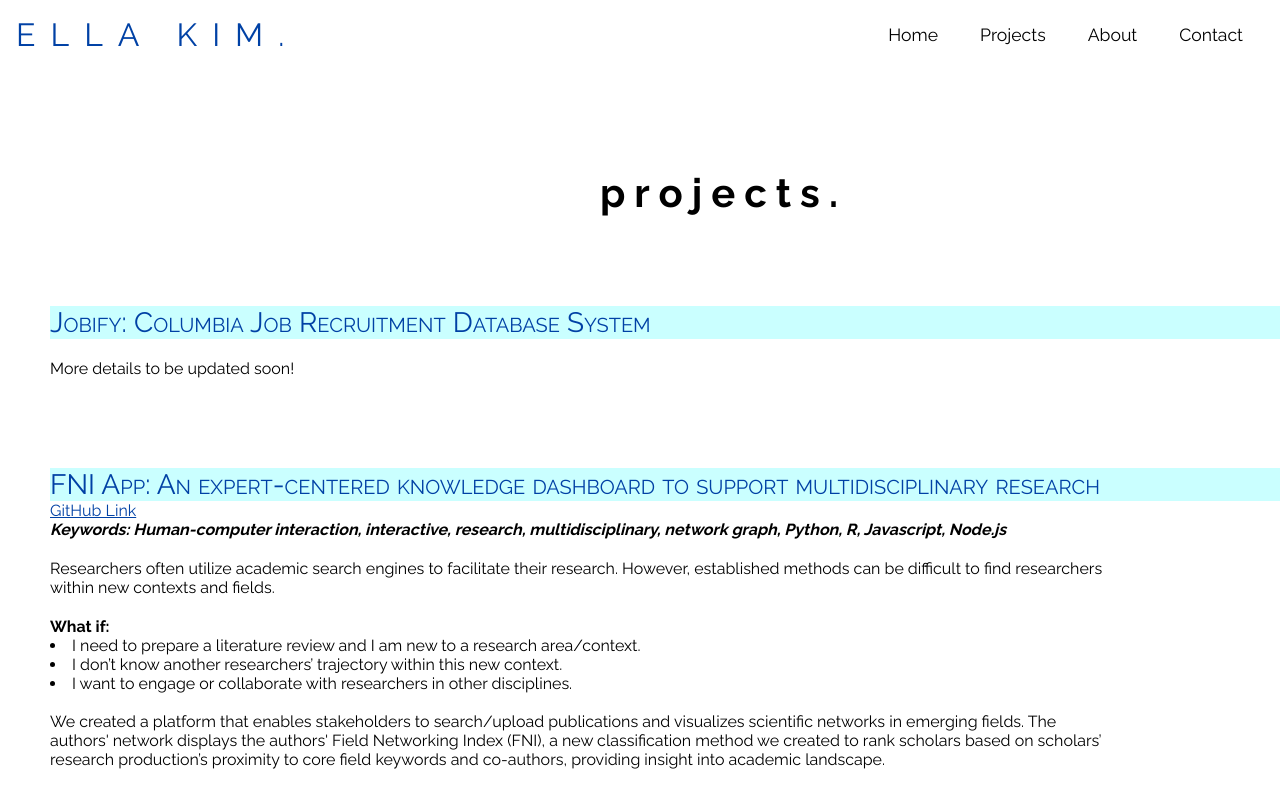
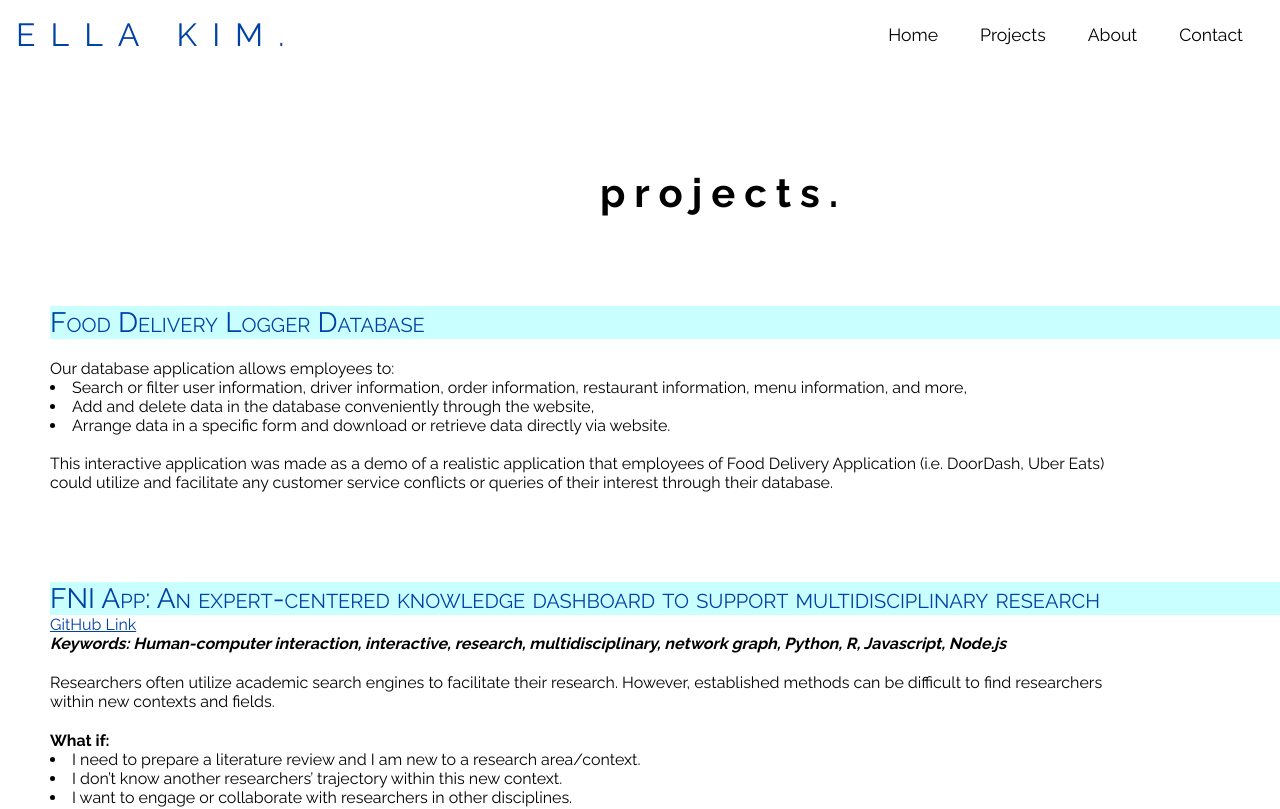
Before and after one commit to ellayunjikim/ellayunjikim, a React (Create React App) app: page /projects in a window 1280 px wide. Shown: the top 809 px of the page. Built offline with nearby package versions, Linux system fonts and the light colour scheme; the HTML template or start-up script is replaced by a standard one; a web font is replaced by a local one.

Commit message:
Updates to gh page

```diff
--- a/src/routes/Projects.js
+++ b/src/routes/Projects.js
@@ -13,8 +13,8 @@ return (
     <div>
         <Navbar />
         <div className = "section-title"> <b className={`animated-element ${'fade-in2'}`}>Projects.</b></div>
-        <div className = "project-title" >Jobify: Columbia Job Recruitment Database System</div>
-        <div className = "project-info"> <p className={`animated-element ${'fade-in2'}`}>More details to be updated soon!</p></div>
+        <div className = "project-title" >Food Delivery Logger Database</div>
+        <FoodApp />
         <div id = "fni" className = "project-title"> FNI App: An expert-centered knowledge dashboard to support multidisciplinary research</div>
         <FNIApp />
         <div className = "project-title"> Quizlet 2.0 (Multiplayer Flashcard Game!)</div>
@@ -52,15 +52,18 @@ function ImageWithText() {
   }
 
 
-// function ProjectContent() {
-//     return (
-//         <div>
-//         <FNIApp />
-//         <Treefluent />
-//         <Quilet />
-//         </div>
-//     );
-// }
+function FoodApp() {
+    return (
+    <div className = "project-info">
+    <p>Our database application allows employees to:</p>
+    <li>Search or filter user information, driver information, order information, restaurant information, menu information, and more, </li>
+    <li>Add and delete data in the database conveniently through the website,</li>
+    <li>Arrange data in a specific form and download or retrieve data directly via website.</li>
+    <br></br>
+    This interactive application was made as a demo of a realistic application that employees of Food Delivery Application (i.e. DoorDash, Uber Eats) could utilize and facilitate any customer service conflicts or queries of their interest through their database.
+    </div>
+    );
+}
 
 function Quilet()
  {
```
